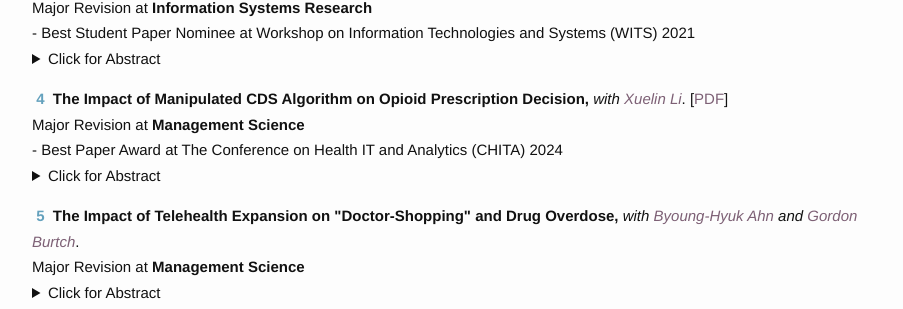
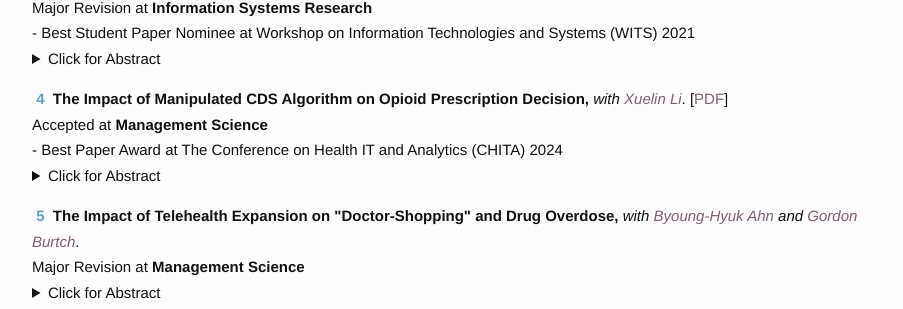
Before and after one commit to meizizhou/homepage, a Jekyll site: the page built from research.md, in a window 1280 px wide. Shown: the part 572-881 px from the top of the page, without its empty margins (188-1091 px from the left). Built offline with Jekyll 4.4.1, drawn with Linux system fonts in a browser that asks for light colours.

Commit message:
Update research.md
ms status

```diff
--- a/research.md
+++ b/research.md
@@ -27,7 +27,7 @@
   - title: purdue
     description: <strong>The Impact of Manipulated CDS Algorithm on Opioid Prescription Decision,</strong> <i> with <a href = "https://xuelinli.com/" target="_blank">Xuelin Li</a></i>. [<a href="https://papers.ssrn.com/sol3/papers.cfm?abstract_id=4929303" target="_blank">PDF</a>]
     abstract: We document that interactions with manipulated decision support systems can distort the development of human capital using the context of opioid prescription. Physicians in our sample adopted electronic health record software from a list of federally certified companies in 2011. Between 2016 and spring 2019, one company secretly embedded a biased decision support system function to promote extended-release opioid sales. Affected physicians not only increased opioid claims relative to the control group during the treatment window but also maintained a higher propensity for prescriptions even after the removal of the biased function. This long-term distortion of human capital relies on the unconsciousness of algorithmic biases and does not occur following other explicit promotions, such as pharmaceutical detailing payments. Using machine-learning algorithms, we quantify that human capital distortion explains 54% of the treatment effects in a physician decision model with dynamic learning. Experience with opioids, along with caution regarding elder patients, mitigates the distortion.
-    publication: Major Revision at <strong>Management Science</strong>
+    publication: Accepted at <strong>Management Science</strong>
     award: Best Paper Award at The Conference on Health IT and Analytics (CHITA) 2024
     numbering: 4
   - title: teledrug
```
